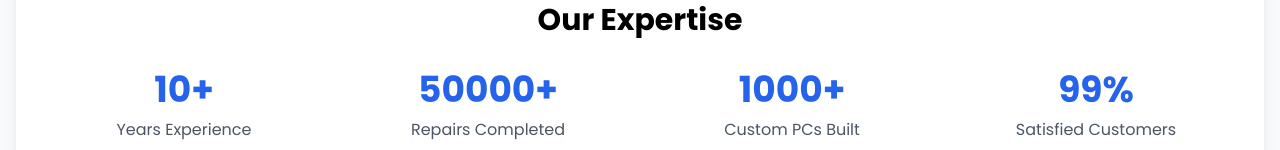
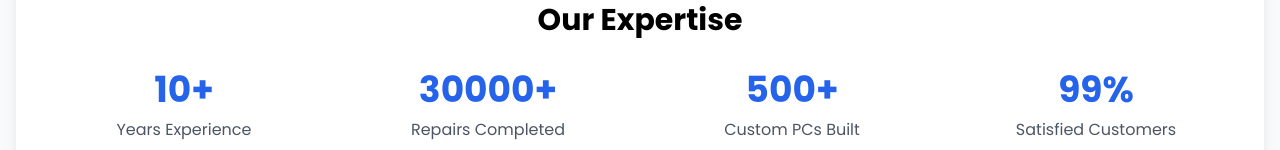
Before and after one commit to Aweksha/IFixHut, a React (Vite) app: page /about in a window 1280 px wide. Shown: the part 650-800 px from the top of the page. Built offline with nearby package versions, Linux system fonts and the light colour scheme.

Commit message:
About Section Counters

```diff
--- a/src/components/about/ExpertiseStats.tsx
+++ b/src/components/about/ExpertiseStats.tsx
@@ -21,8 +21,8 @@ interface StatItemProps {
         <h2 className="text-3xl font-bold text-center mb-8">Our Expertise</h2>
         <div className="grid md:grid-cols-4 gap-8 text-center">
             <StatItem value={10} label="Years Experience" suffix="+" />
-            <StatItem value={50000} label="Repairs Completed" suffix="+" />
-            <StatItem value={1000} label="Custom PCs Built" suffix="+" />
+            <StatItem value={30000} label="Repairs Completed" suffix="+" />
+            <StatItem value={500} label="Custom PCs Built" suffix="+" />
             <StatItem value={99} label="Satisfied Customers" suffix="%" />
         </div>
         </div>
```
